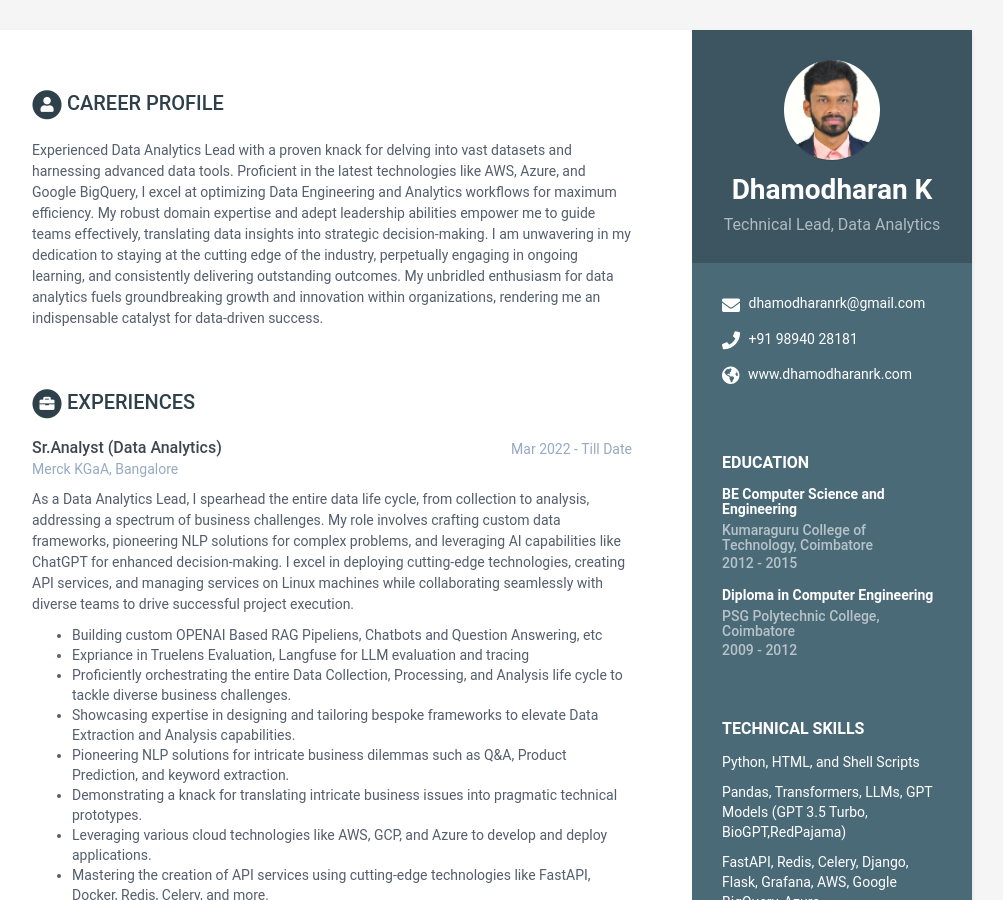
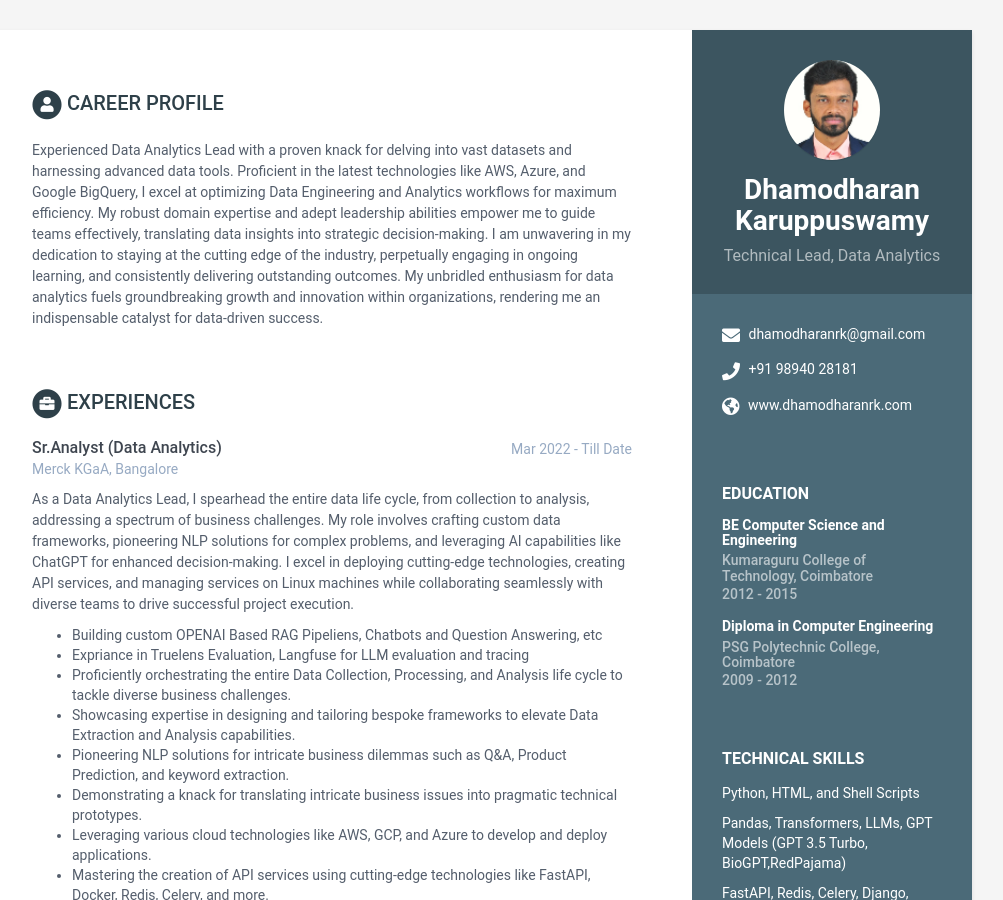
Before and after one commit to dhamodharanrk/online-cv, a Jekyll site: the page built from index.html, in a window 1280 px wide and 900 px high. Shown: the whole window, without its empty margins (168-1171 px from the left). Built offline with Jekyll 4.4.1, drawn with Linux system fonts in a browser that asks for light colours.

Commit message:
Update data.yml

```diff
--- a/_data/data.yml
+++ b/_data/data.yml
@@ -2,7 +2,7 @@
 sidebar:
   about: false
   education: true
-  name: Dhamodharan K
+  name: Dhamodharan Karuppuswamy
   tagline: Technical Lead, Data Analytics
   avatar: profile.png
   email: dhamodharanrk@gmail.com
```
